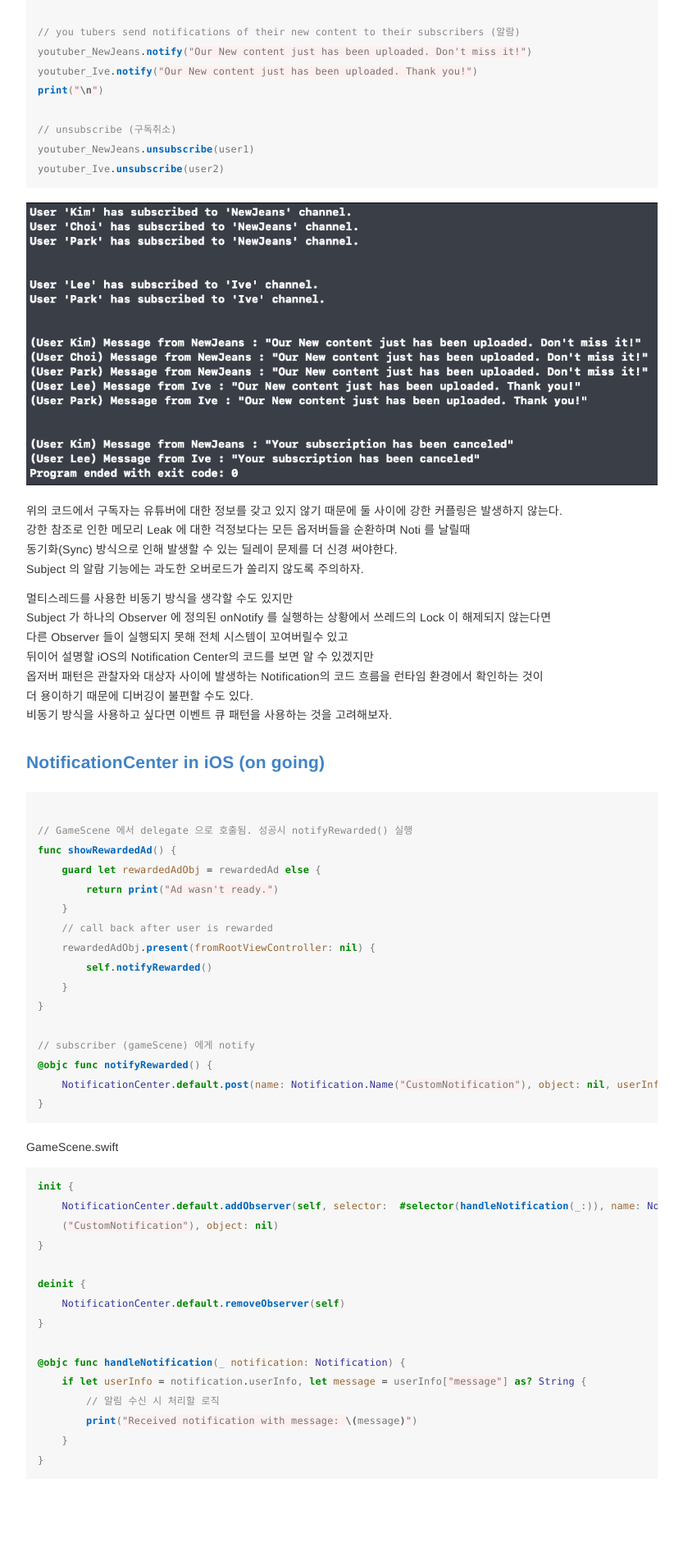
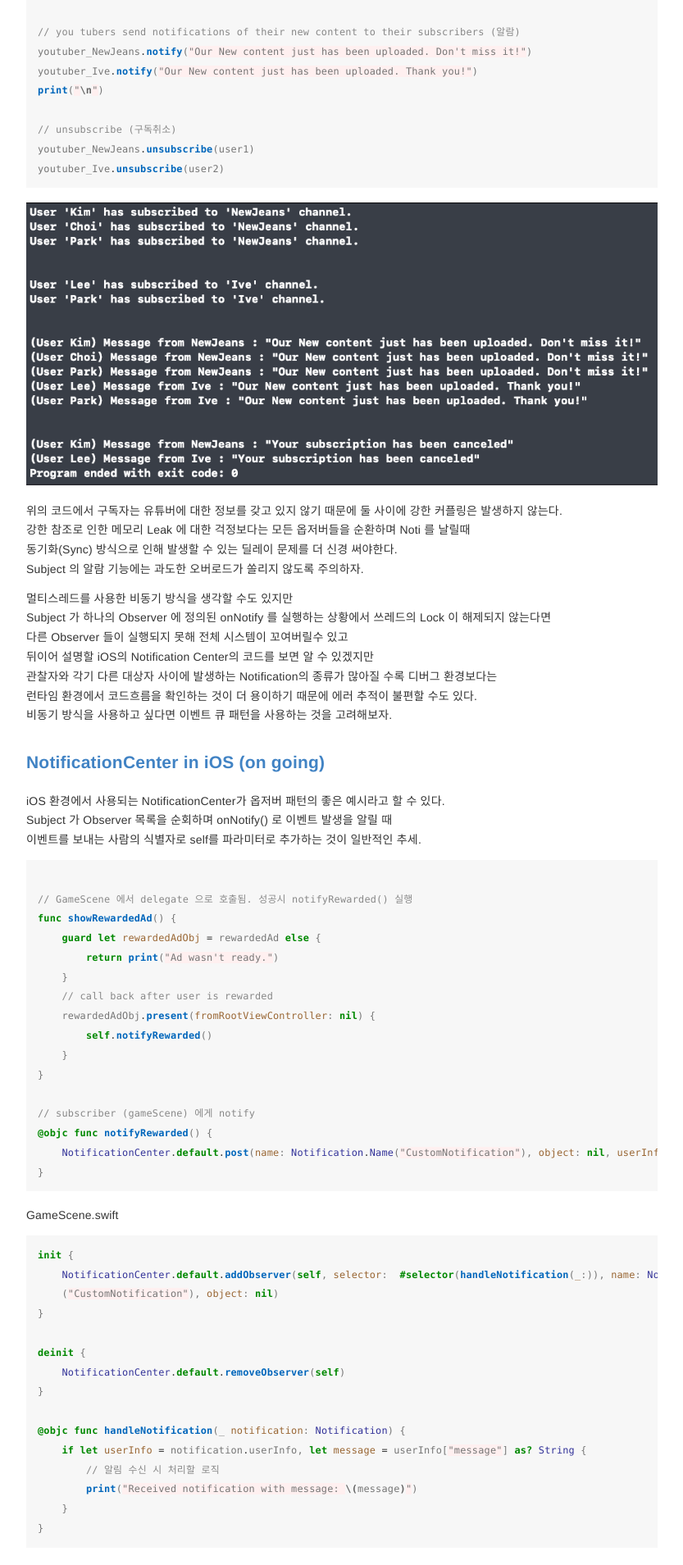
Before and after one commit to nicemiro/nicemiro.github.io, a Jekyll site: the page built from _posts/design_pattern/2024-08-16-ObserverPattern.md, in a window 1280 px wide. Shown: the part 3083-4992 px from the top of the page at 82% size, without its empty margins (223-1056 px from the left). Built offline with Jekyll 4.4.1, drawn with Linux system fonts in a browser that asks for light colours.

Commit message:
save progress

````diff
--- a/_posts/design_pattern/2024-08-16-ObserverPattern.md
+++ b/_posts/design_pattern/2024-08-16-ObserverPattern.md
@@ -154,12 +154,16 @@ Subject 의 알람 기능에는 과도한 오버로드가 쏠리지 않도록
 Subject 가 하나의 Observer 에 정의된 onNotify 를 실행하는 상황에서 쓰레드의 Lock 이 해제되지 않는다면
 다른 Observer 들이 실행되지 못해 전체 시스템이 꼬여버릴수 있고
 뒤이어 설명할 iOS의 Notification Center의 코드를 보면 알 수 있겠지만
-옵저버 패턴은 관찰자와 대상자 사이에 발생하는 Notification의 코드 흐름을 런타임 환경에서 확인하는 것이
-더 용이하기 때문에 디버깅이 불편할 수도 있다.
+관찰자와 각기 다른 대상자 사이에 발생하는 Notification의 종류가 많아질 수록 디버그 환경보다는
+런타임 환경에서 코드흐름을 확인하는 것이 더 용이하기 때문에 에러 추적이 불편할 수도 있다.
 비동기 방식을 사용하고 싶다면 이벤트 큐 패턴을 사용하는 것을 고려해보자.
 
 
 ### NotificationCenter in iOS (on going)
+
+iOS 환경에서 사용되는 NotificationCenter가 옵저버 패턴의 좋은 예시라고 할 수 있다.
+Subject 가 Observer 목록을 순회하며 onNotify() 로 이벤트 발생을 알릴 때
+이벤트를 보내는 사람의 식별자로 self를 파라미터로 추가하는 것이 일반적인 추세.
 
 ```swift
 
````
